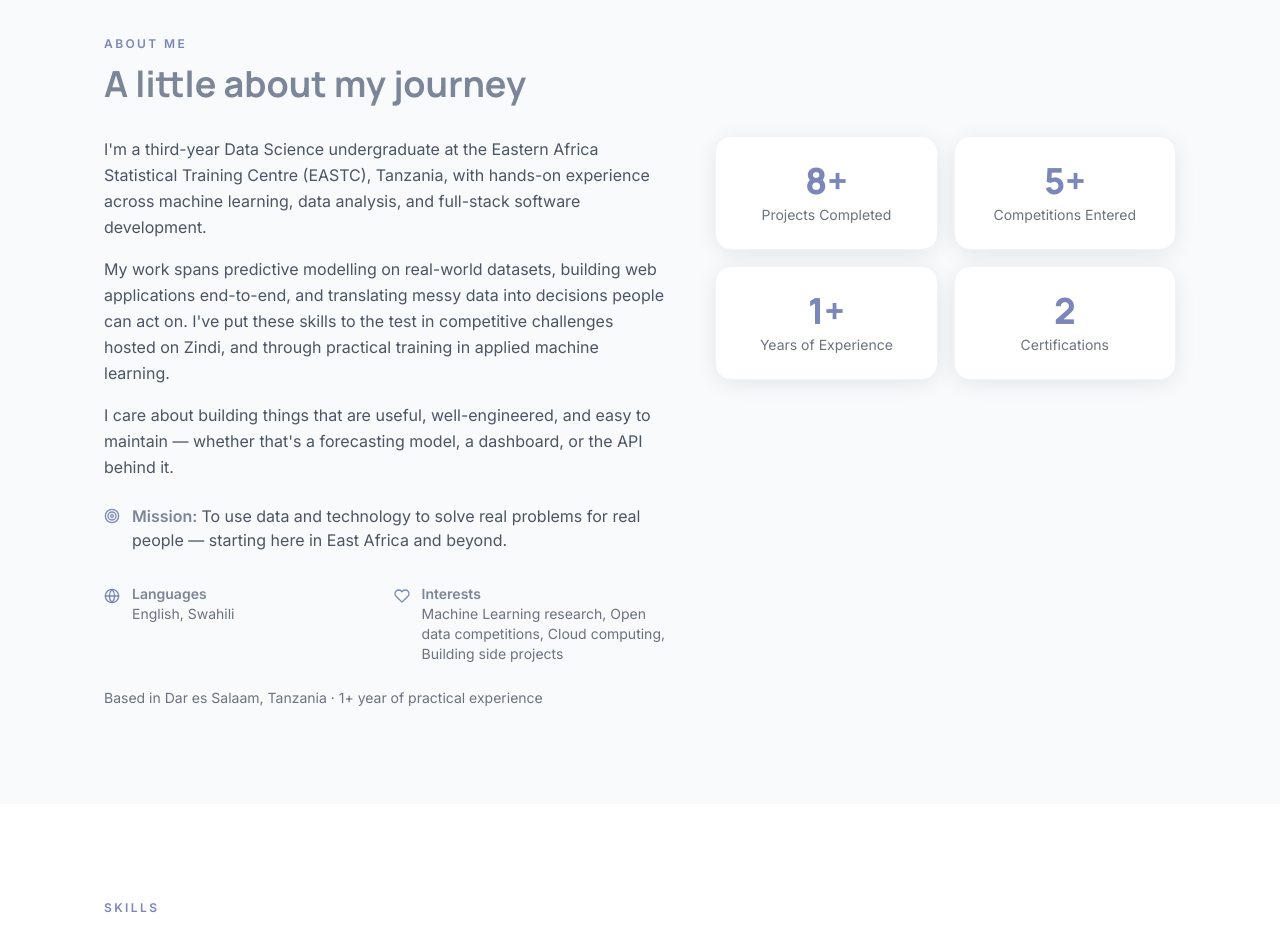
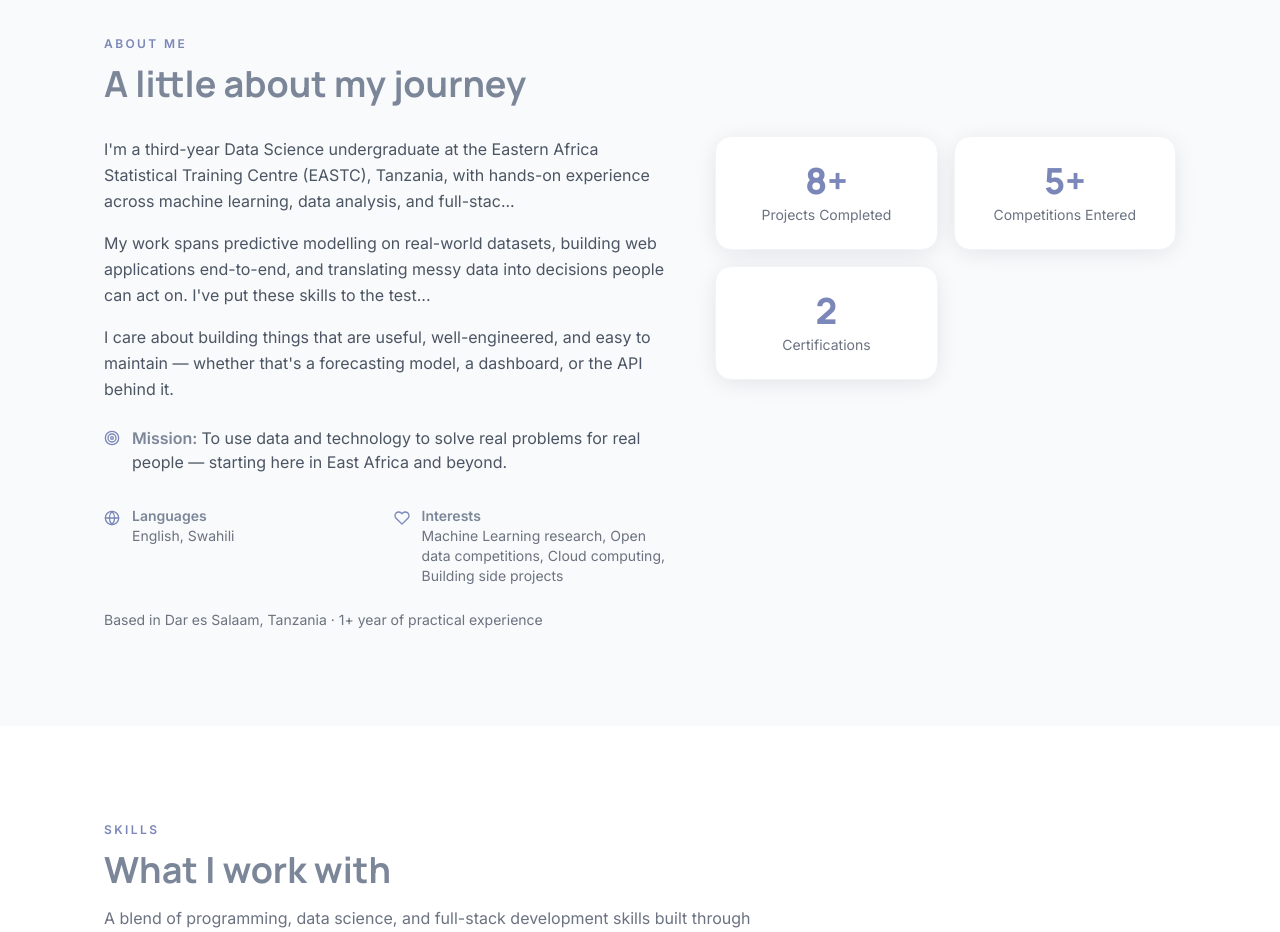
Before and after one commit to eliyabujilima3/portifolio, a React (Vite) app in the folder frontend/: page / in a window 1280 px wide. Shown: the part 860-1792 px from the top of the page. Built offline with nearby package versions, Linux system fonts and the light colour scheme; no server answers.

Commit message:
Remove 'Years of Experience' stat card from stats in content.ts

```diff
--- a/frontend/src/data/content.ts
+++ b/frontend/src/data/content.ts
@@ -10,11 +10,11 @@ import type {
 } from "../types";
 
 /**
- * ─────────────────────────────────────────────────────────────
+ * ────────────────────────────────────────────────────────────────────────────
  *  EDIT ME: This file holds every piece of text/content shown on
  *  the site. Replace placeholder values (marked "[Placeholder]")
  *  with real details, then swap the sample images/links.
- * ─────────────────────────────────────────────────────────────
+ * ────────────────────────────────────────────────────────────────────────────
  */
 
 export const profile = {
@@ -43,8 +43,8 @@ export const profile = {
 
 export const about = {
   bio: [
-    "I'm a third-year Data Science undergraduate at the Eastern Africa Statistical Training Centre (EASTC), Tanzania, with hands-on experience across machine learning, data analysis, and full-stack software development.",
-    "My work spans predictive modelling on real-world datasets, building web applications end-to-end, and translating messy data into decisions people can act on. I've put these skills to the test in competitive challenges hosted on Zindi, and through practical training in applied machine learning.",
+    "I'm a third-year Data Science undergraduate at the Eastern Africa Statistical Training Centre (EASTC), Tanzania, with hands-on experience across machine learning, data analysis, and full-stac...",
+    "My work spans predictive modelling on real-world datasets, building web applications end-to-end, and translating messy data into decisions people can act on. I've put these skills to the test...",
     "I care about building things that are useful, well-engineered, and easy to maintain — whether that's a forecasting model, a dashboard, or the API behind it.",
   ],
   mission:
@@ -61,7 +61,6 @@ export const about = {
 export const stats: StatItem[] = [
   { label: "Projects Completed", value: 8, suffix: "+" },
   { label: "Competitions Entered", value: 5, suffix: "+" },
-  { label: "Years of Experience", value: 1, suffix: "+" },
   { label: "Certifications", value: 2, suffix: "" },
 ];
 
```
